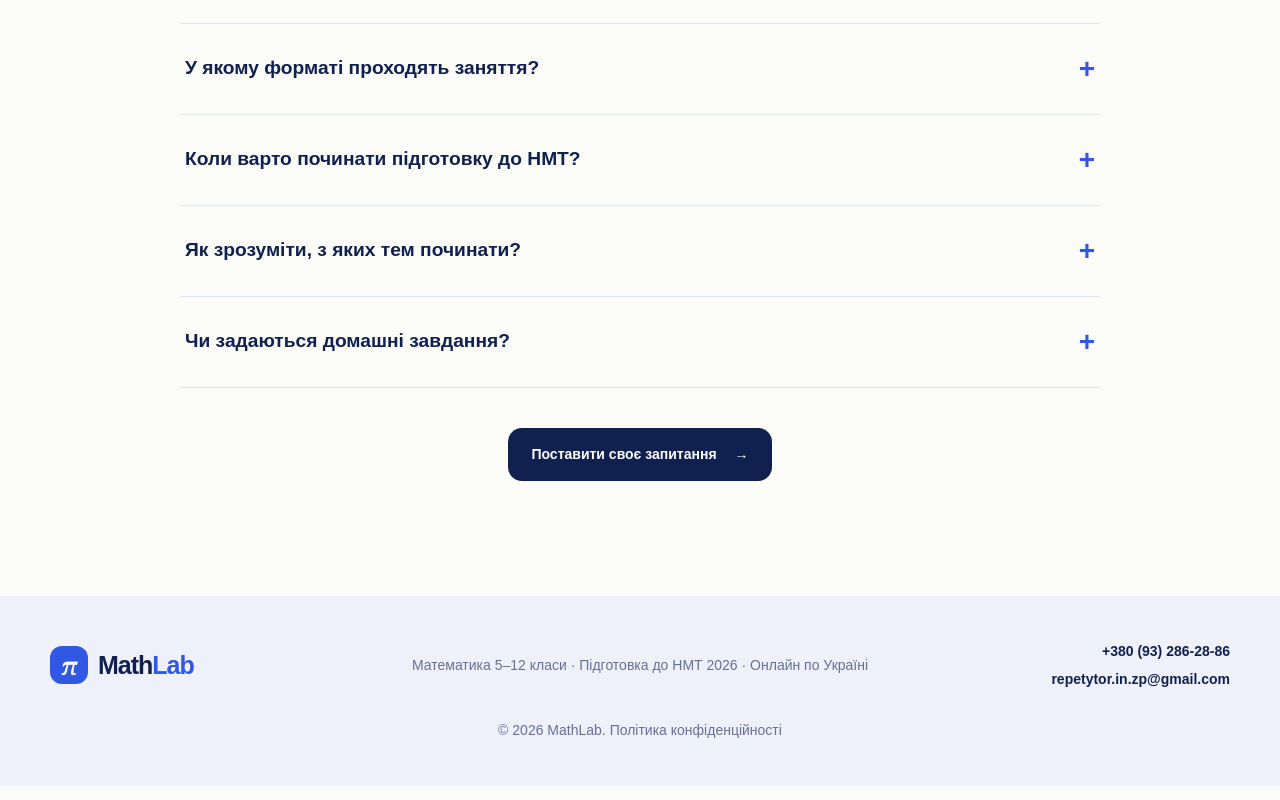
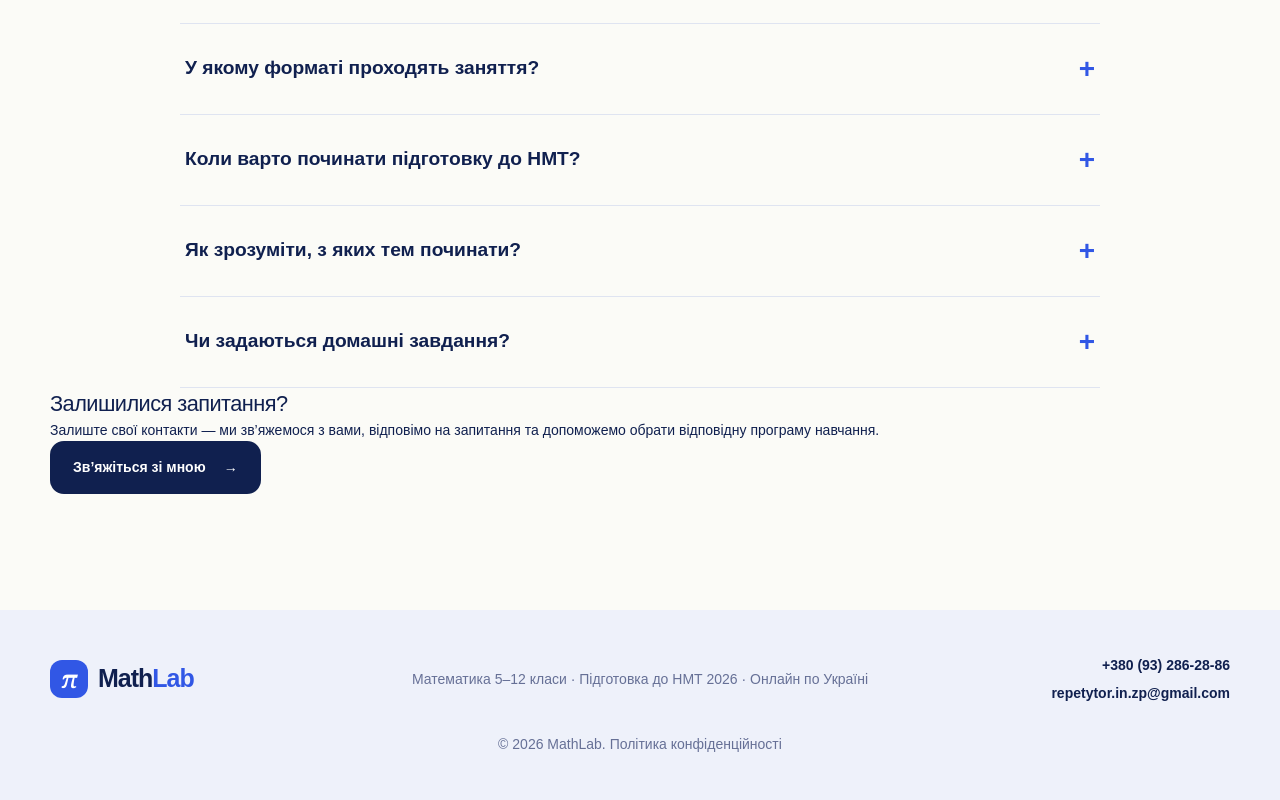
Before and after one commit to SmychenkoOleg/tutor.zp.ua, a Next.js app: page / in a window 1280 px wide. Shown: the part 5021-5821 px from the top of the page. Built offline with nearby package versions, Linux system fonts and the light colour scheme.

Commit message:
feat(faq): show contact invitation with consistent form intent

```diff
--- a/app/page.tsx
+++ b/app/page.tsx
@@ -299,7 +299,13 @@ export default function Home() {
               <details key={faq.question}><summary>{faq.question}<span>+</span></summary><p>{faq.answer}</p></details>
             ))}
           </div>
-          <div className="center-cta"><button data-form-cta className="button button-dark" onClick={() => openForm("faq")}>Поставити своє запитання <span>→</span></button></div>
+          <div className="faq-follow-up">
+            <h3>{content.faq.ctaHeading}</h3>
+            <p>{content.faq.ctaDescription}</p>
+            <button data-form-cta className="button button-dark" onClick={() => openForm("faq")}>
+              {content.faq.ctaButton} <span>→</span>
+            </button>
+          </div>
         </section>
       </main>
 
```
